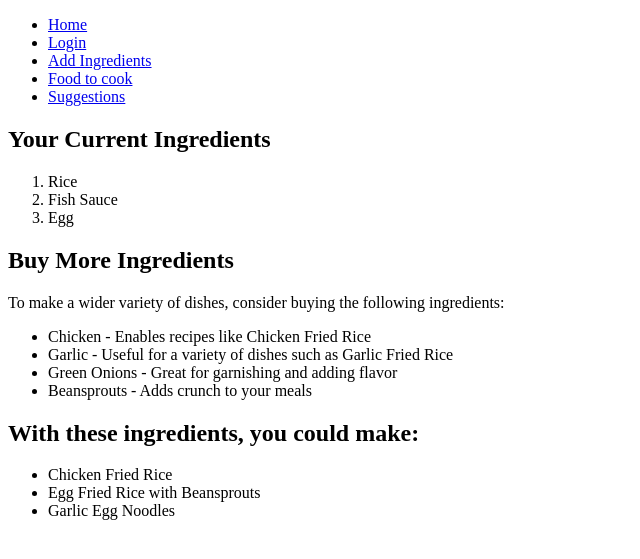
After one commit to The0nlyJuan/plateful_palette, a Python web app: template template/suggestion.html in a window 1280 px wide. The commit adds this page. Shown: the top 559 px of the page, without its empty margins (0-640 px from the left). Run offline with Jinja, Linux system fonts and the light colour scheme; the template is opened without the code that fills it, so the values that code supplies are empty.

Commit message:
add suggestion and add linking

```diff
--- /dev/null
+++ b/template/suggestion.html
@@ -0,0 +1,48 @@
+<!DOCTYPE html>
+<html lang="en">
+<head>
+    <meta charset="UTF-8">
+    <meta name="viewport" content="width=device-width, initial-scale=1.0">
+    <title>Suggestion</title>
+</head>
+<body>
+    <header>
+        <nav>
+            <ul>
+                <li><a href="home.html">Home</a></li>
+                <li><a href="login.html">Login</a></li>
+                <li><a href="ingredient.html">Add Ingredients</a></li>
+                <li><a href="food.html">Food to cook</a></li>
+                <li><a href="suggestion.html">Suggestions</a></li>
+            </ul>
+        </nav>
+    </header>
+    <main>
+        <section>
+            <h1>Your Current Ingredients</h1>
+            <ol>
+                <li>Rice</li>
+                <li>Fish Sauce</li>
+                <li>Egg</li>
+            </ol>
+        </section>
+        <section>
+            <h1>Buy More Ingredients</h1>
+            <p>To make a wider variety of dishes, consider buying the following ingredients:</p>
+            <ul>
+                <li>Chicken - Enables recipes like Chicken Fried Rice</li>
+                <li>Garlic - Useful for a variety of dishes such as Garlic Fried Rice</li>
+                <li>Green Onions - Great for garnishing and adding flavor</li>
+                <li>Beansprouts - Adds crunch to your meals</li>
+            </ul>
+            <h2>With these ingredients, you could make:</h2>
+            <ul>
+                <li>Chicken Fried Rice</li>
+                <li>Egg Fried Rice with Beansprouts</li>
+                <li>Garlic Egg Noodles</li>
+            </ul>
+        </section>
+    </main>
+
+</body>
+</html>
```
Also changed, not shown: template/food.html (+5 -9 lines), template/home.html (+19 -0 lines), template/ingredient.html (+6 -9 lines), template/login.html (+5 -9 lines), template/recipe.html (+5 -9 lines).
